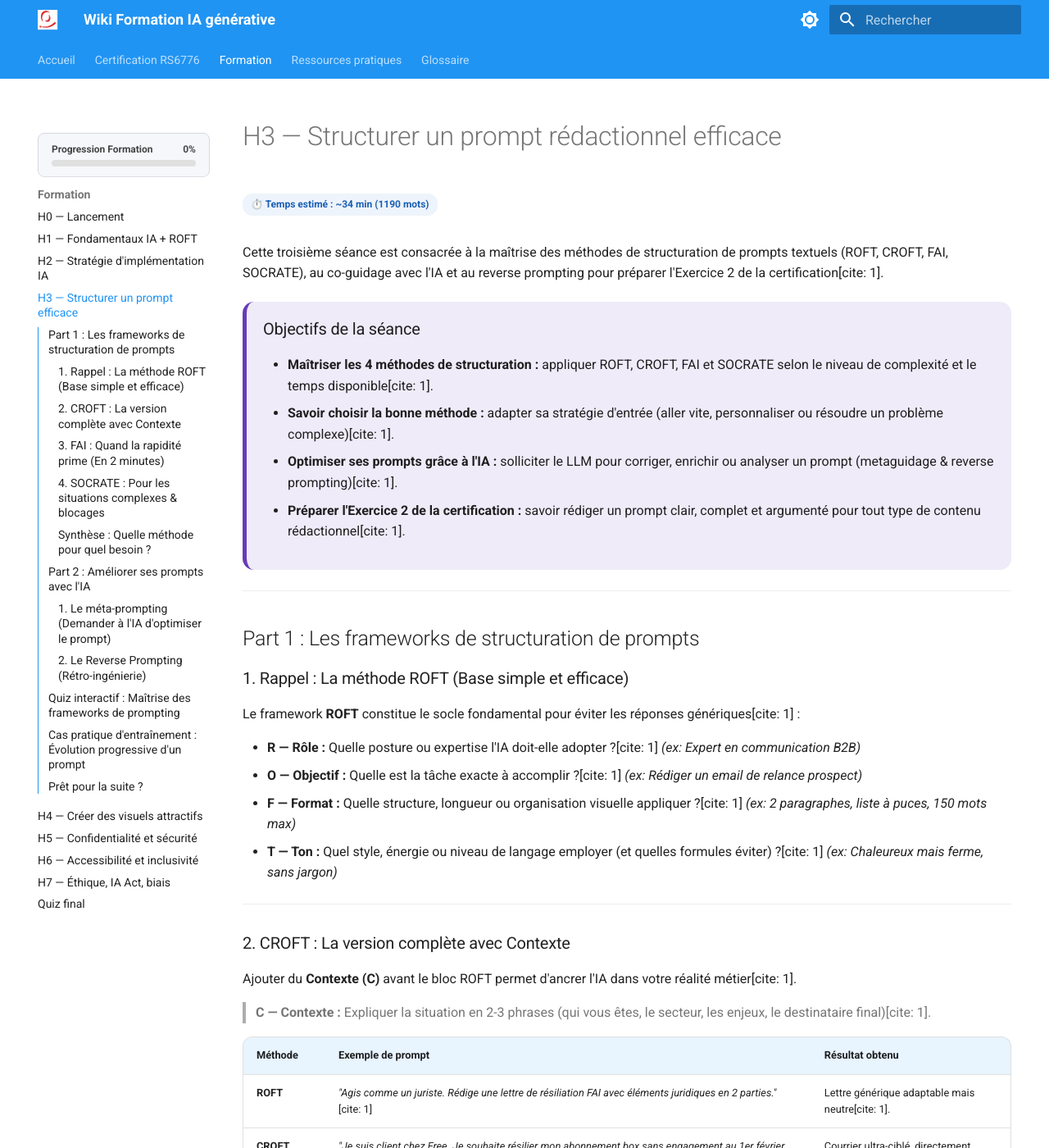
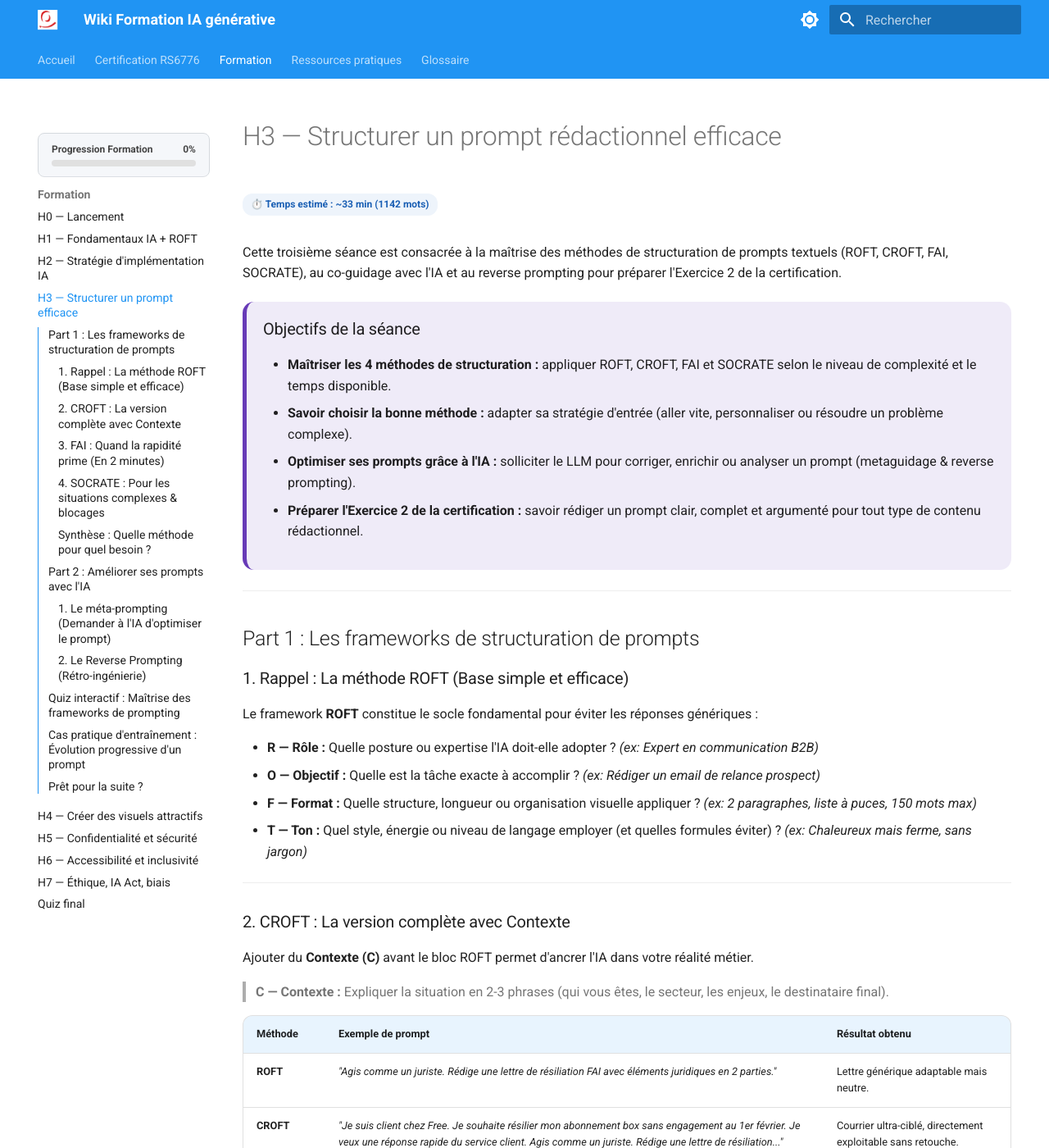
Before and after one commit to pierre-l-hue/wiki-formation-ia, an MkDocs documentation site: the page built from docs/formation/h3.md, in a window 1280 px wide and 1400 px high. Shown: the whole window at 82% size. Built offline with MkDocs 1.6.1 and Material for MkDocs 9.7.7, drawn with Linux system fonts in a browser that asks for light colours; some of the changed text lies outside the part shown.

Commit message:
Update h3.md

```diff
--- a/docs/formation/h3.md
+++ b/docs/formation/h3.md
@@ -1,14 +1,14 @@
 # H3 — Structurer un prompt rédactionnel efficace
 
-Cette troisième séance est consacrée à la maîtrise des méthodes de structuration de prompts textuels (ROFT, CROFT, FAI, SOCRATE), au co-guidage avec l'IA et au reverse prompting pour préparer l'Exercice 2 de la certification[cite: 1].
+Cette troisième séance est consacrée à la maîtrise des méthodes de structuration de prompts textuels (ROFT, CROFT, FAI, SOCRATE), au co-guidage avec l'IA et au reverse prompting pour préparer l'Exercice 2 de la certification.
 
 <div class="summary-box">
   <h3>Objectifs de la séance</h3>
   <ul>
-    <li><strong>Maîtriser les 4 méthodes de structuration :</strong> appliquer ROFT, CROFT, FAI et SOCRATE selon le niveau de complexité et le temps disponible[cite: 1].</li>
-    <li><strong>Savoir choisir la bonne méthode :</strong> adapter sa stratégie d'entrée (aller vite, personnaliser ou résoudre un problème complexe)[cite: 1].</li>
-    <li><strong>Optimiser ses prompts grâce à l'IA :</strong> solliciter le LLM pour corriger, enrichir ou analyser un prompt (metaguidage & reverse prompting)[cite: 1].</li>
-    <li><strong>Préparer l'Exercice 2 de la certification :</strong> savoir rédiger un prompt clair, complet et argumenté pour tout type de contenu rédactionnel[cite: 1].</li>
+    <li><strong>Maîtriser les 4 méthodes de structuration :</strong> appliquer ROFT, CROFT, FAI et SOCRATE selon le niveau de complexité et le temps disponible.</li>
+    <li><strong>Savoir choisir la bonne méthode :</strong> adapter sa stratégie d'entrée (aller vite, personnaliser ou résoudre un problème complexe).</li>
+    <li><strong>Optimiser ses prompts grâce à l'IA :</strong> solliciter le LLM pour corriger, enrichir ou analyser un prompt (metaguidage & reverse prompting).</li>
+    <li><strong>Préparer l'Exercice 2 de la certification :</strong> savoir rédiger un prompt clair, complet et argumenté pour tout type de contenu rédactionnel.</li>
   </ul>
 </div>
 
@@ -18,49 +18,49 @@ Cette troisième séance est consacrée à la maîtrise des méthodes de structu
 
 ### 1. Rappel : La méthode ROFT (Base simple et efficace)
 
-Le framework **ROFT** constitue le socle fondamental pour éviter les réponses génériques[cite: 1] :
+Le framework **ROFT** constitue le socle fondamental pour éviter les réponses génériques :
 
-* **R — Rôle :** Quelle posture ou expertise l'IA doit-elle adopter ?[cite: 1] *(ex: Expert en communication B2B)*
-* **O — Objectif :** Quelle est la tâche exacte à accomplir ?[cite: 1] *(ex: Rédiger un email de relance prospect)*
-* **F — Format :** Quelle structure, longueur ou organisation visuelle appliquer ?[cite: 1] *(ex: 2 paragraphes, liste à puces, 150 mots max)*
-* **T — Ton :** Quel style, énergie ou niveau de langage employer (et quelles formules éviter) ?[cite: 1] *(ex: Chaleureux mais ferme, sans jargon)*
+* **R — Rôle :** Quelle posture ou expertise l'IA doit-elle adopter ? *(ex: Expert en communication B2B)*
+* **O — Objectif :** Quelle est la tâche exacte à accomplir ? *(ex: Rédiger un email de relance prospect)*
+* **F — Format :** Quelle structure, longueur ou organisation visuelle appliquer ? *(ex: 2 paragraphes, liste à puces, 150 mots max)*
+* **T — Ton :** Quel style, énergie ou niveau de langage employer (et quelles formules éviter) ? *(ex: Chaleureux mais ferme, sans jargon)*
 
 ---
 
 ### 2. CROFT : La version complète avec Contexte
 
-Ajouter du **Contexte (C)** avant le bloc ROFT permet d'ancrer l'IA dans votre réalité métier[cite: 1].
+Ajouter du **Contexte (C)** avant le bloc ROFT permet d'ancrer l'IA dans votre réalité métier.
 
-> **C — Contexte :** Expliquer la situation en 2-3 phrases (qui vous êtes, le secteur, les enjeux, le destinataire final)[cite: 1].
+> **C — Contexte :** Expliquer la situation en 2-3 phrases (qui vous êtes, le secteur, les enjeux, le destinataire final).
 
 | Méthode | Exemple de prompt | Résultat obtenu |
 | :--- | :--- | :--- |
-| **ROFT** | *"Agis comme un juriste. Rédige une lettre de résiliation FAI avec éléments juridiques en 2 parties."*[cite: 1] | Lettre générique adaptable mais neutre[cite: 1]. |
-| **CROFT** | *"Je suis client chez Free. Je souhaite résilier mon abonnement box sans engagement au 1er février. Je veux une réponse rapide du service client. Agis comme un juriste. Rédige une lettre de résiliation..."*[cite: 1] | Courrier ultra-ciblé, directement exploitable sans retouche[cite: 1]. |
+| **ROFT** | *"Agis comme un juriste. Rédige une lettre de résiliation FAI avec éléments juridiques en 2 parties."* | Lettre générique adaptable mais neutre. |
+| **CROFT** | *"Je suis client chez Free. Je souhaite résilier mon abonnement box sans engagement au 1er février. Je veux une réponse rapide du service client. Agis comme un juriste. Rédige une lettre de résiliation..."* | Courrier ultra-ciblé, directement exploitable sans retouche. |
 
 ---
 
 ### 3. FAI : Quand la rapidité prime (En 2 minutes)
 
-Pour un besoin express, un brainstorming ou un court message, la méthode **FAI** va droit au but[cite: 1] :
+Pour un besoin express, un brainstorming ou un court message, la méthode **FAI** va droit au but :
 
-* **F — Formule :** La phrase simple qui résume la demande[cite: 1] *(ex: "Je cherche un nom d'entreprise de paysagisme")*.
-* **A — Action :** Ce que doit produire l'IA[cite: 1] *(ex: "Propose 15 noms sous forme de liste numérotée avec une explication pour chacun")*.
-* **I — Intention :** L'usage final et le public visé[cite: 1] *(ex: "Noms modernes et mémorables pour des particuliers propriétaires de maison")*.
+* **F — Formule :** La phrase simple qui résume la demande *(ex: "Je cherche un nom d'entreprise de paysagisme")*.
+* **A — Action :** Ce que doit produire l'IA *(ex: "Propose 15 noms sous forme de liste numérotée avec une explication pour chacun")*.
+* **I — Intention :** L'usage final et le public visé *(ex: "Noms modernes et mémorables pour des particuliers propriétaires de maison")*.
 
 ---
 
 ### 4. SOCRATE : Pour les situations complexes & blocages
 
-Lorsque le problème comporte des contraintes lourdes, des tensions ou des paramètres multiples, la méthode **SOCRATE** offre un cadrage chirurgical[cite: 1] :
+Lorsque le problème comporte des contraintes lourdes, des tensions ou des paramètres multiples, la méthode **SOCRATE** offre un cadrage chirurgical :
 
-* **S — Situation :** Quel est le problème initial ?[cite: 1] *(ex: Un fournisseur a du retard sur un paiement)*.
-* **O — Objectif :** Quel résultat précis est attendu ?[cite: 1] *(ex: Rédiger un email de relance)*.
-* **C — Contexte :** Quels sont les détails clés ?[cite: 1] *(ex: Je suis responsable logistique en PME, le fournisseur est habituellement fiable)*.
-* **R — Rôle :** Quelle posture adopter ?[cite: 1] *(ex: Responsable achats expérimenté)*.
-* **A — Attentes :** Structure, longueur, éléments indispensables[cite: 1] *(ex: 3 paragraphes, rappel de commande, impact trésorerie, délai)*.
-* **T — Ton :** Style et consignes d'attitude[cite: 1] *(ex: Courtois mais ferme, professionnel)*.
-* **E — Exemples / Variantes :** Exigence d'illustrations ou d'options[cite: 1] *(ex: Propose 2 variantes de ce mail)*.
+* **S — Situation :** Quel est le problème initial ? *(ex: Un fournisseur a du retard sur un paiement)*.
+* **O — Objectif :** Quel résultat précis est attendu ? *(ex: Rédiger un email de relance)*.
+* **C — Contexte :** Quels sont les détails clés ? *(ex: Je suis responsable logistique en PME, le fournisseur est habituellement fiable)*.
+* **R — Rôle :** Quelle posture adopter ? *(ex: Responsable achats expérimenté)*.
+* **A — Attentes :** Structure, longueur, éléments indispensables *(ex: 3 paragraphes, rappel de commande, impact trésorerie, délai)*.
+* **T — Ton :** Style et consignes d'attitude *(ex: Courtois mais ferme, professionnel)*.
+* **E — Exemples / Variantes :** Exigence d'illustrations ou d'options *(ex: Propose 2 variantes de ce mail)*.
 
 ---
 
@@ -70,28 +70,28 @@ Lorsque le problème comporte des contraintes lourdes, des tensions ou des param
   <div style="background: rgba(26, 95, 180, 0.05); border: 1px solid rgba(26, 95, 180, 0.2); border-radius: 8px; padding: 12px; text-align: center;">
     <strong style="color: #1a5fb4; display: block; margin-bottom: 4px;">FAI</strong>
     <span style="font-size: 12px; color: #666; display: block; margin-bottom: 8px;">(2 min)</span>
-    <span style="font-size: 13px;">Ultra-rapide, brainstorming, message express[cite: 1]</span>
+    <span style="font-size: 13px;">Ultra-rapide, brainstorming, message express</span>
   </div>
   <div style="background: rgba(26, 95, 180, 0.05); border: 1px solid rgba(26, 95, 180, 0.2); border-radius: 8px; padding: 12px; text-align: center;">
     <strong style="color: #1a5fb4; display: block; margin-bottom: 4px;">ROFT</strong>
     <span style="font-size: 12px; color: #666; display: block; margin-bottom: 8px;">(5 min)</span>
-    <span style="font-size: 13px;">Simple & direct, rédaction classique[cite: 1]</span>
+    <span style="font-size: 13px;">Simple & direct, rédaction classique</span>
   </div>
   <div style="background: rgba(26, 95, 180, 0.05); border: 1px solid rgba(26, 95, 180, 0.2); border-radius: 8px; padding: 12px; text-align: center;">
     <strong style="color: #1a5fb4; display: block; margin-bottom: 4px;">CROFT</strong>
     <span style="font-size: 12px; color: #666; display: block; margin-bottom: 8px;">(10 min)</span>
-    <span style="font-size: 13px;">Personnalisé avec contexte métier réel[cite: 1]</span>
+    <span style="font-size: 13px;">Personnalisé avec contexte métier réel</span>
   </div>
   <div style="background: rgba(26, 95, 180, 0.05); border: 1px solid rgba(26, 95, 180, 0.2); border-radius: 8px; padding: 12px; text-align: center;">
     <strong style="color: #1a5fb4; display: block; margin-bottom: 4px;">SOCRATE</strong>
     <span style="font-size: 12px; color: #666; display: block; margin-bottom: 8px;">(Cas complexes)</span>
-    <span style="font-size: 13px;">Contraintes lourdes, litiges, blocages[cite: 1]</span>
+    <span style="font-size: 13px;">Contraintes lourdes, litiges, blocages</span>
   </div>
 </div>
 
 <div class="good-reflex-box">
   <h3>Bon réflexe : Combiner les méthodes !</h3>
-  <p>Rien ne vous empêche d'associer les frameworks[cite: 1]. Vous pouvez utiliser le cadre <strong>ROFT</strong> pour structurer votre demande globale, tout en y intégrant un élément <strong>SOCRATE</strong> (comme l'ajout d'exemples ou la gestion d'une objection spécifique)[cite: 1].</p>
+  <p>Rien ne vous empêche d'associer les frameworks. Vous pouvez utiliser le cadre <strong>ROFT</strong> pour structurer votre demande globale, tout en y intégrant un élément <strong>SOCRATE</strong> (comme l'ajout d'exemples ou la gestion d'une objection spécifique).</p>
 </div>
 
 ---
@@ -100,24 +100,24 @@ Lorsque le problème comporte des contraintes lourdes, des tensions ou des param
 
 ### 1. Le méta-prompting (Demander à l'IA d'optimiser le prompt)
 
-Vous n'avez pas besoin de concevoir le prompt parfait du premier coup[cite: 1]. Vous pouvez utiliser le LLM comme un coach en prompting[cite: 1] :
+Vous n'avez pas besoin de concevoir le prompt parfait du premier coup. Vous pouvez utiliser le LLM comme un coach en prompting :
 
 <div class="good-reflex-box">
   <h3>Script d'optimisation de prompt</h3>
-  <p><strong>Étape 1 :</strong> Envoyez votre prompt initial simple[cite: 1].<br>
+  <p><strong>Étape 1 :</strong> Envoyez votre prompt initial simple.<br>
   <strong>Étape 2 :</strong> Relancez immédiatement avec la consigne suivante :</p>
   <blockquote>
-    « Je viens de te donner ce prompt : [Copier votre prompt initial]. Comment pourrais-je l'améliorer pour obtenir une réponse encore plus précise et professionnelle ? Donne-moi une version améliorée selon le framework CROFT et explique tes modifications. »[cite: 1]
+    « Je viens de te donner ce prompt : [Copier votre prompt initial]. Comment pourrais-je l'améliorer pour obtenir une réponse encore plus précise et professionnelle ? Donne-moi une version améliorée selon le framework CROFT et explique tes modifications. »
   </blockquote>
 </div>
 
-Cette approche permet de **comprendre les oublis** (manque de ton, format flou), de **gagner en clarté** et d'instaurer une **boucle d'amélioration continue**[cite: 1].
+Cette approche permet de **comprendre les oublis** (manque de ton, format flou), de **gagner en clarté** et d'instaurer une **boucle d'amélioration continue**.
 
 ---
 
 ### 2. Le Reverse Prompting (Rétro-ingénierie)
 
-Le *Reverse Prompting* consiste à jouer les détectives : vous fournissez à l'IA un texte particulièrement réussi et vous lui demandez de **déduire le prompt exact** qui a permis de le générer[cite: 1].
+Le *Reverse Prompting* consiste à jouer les détectives : vous fournissez à l'IA un texte particulièrement réussi et vous lui demandez de **déduire le prompt exact** qui a permis de le générer.
 
 <div style="display: flex; align-items: center; justify-content: space-between; background: rgba(0,0,0,0.03); border: 1px solid rgba(0,0,0,0.1); border-radius: 8px; padding: 12px 16px; margin: 16px 0; gap: 8px; flex-wrap: wrap;">
   <div style="flex: 1; min-width: 140px; text-align: center; background: #fff; padding: 8px; border-radius: 6px; border: 1px solid #e0e0e0; font-size: 13px; font-weight: 600;">
@@ -133,7 +133,7 @@ Le *Reverse Prompting* consiste à jouer les détectives : vous fournissez à l'
   </div>
 </div>
 
-* **Cas d'usage :** Analyser un excellent post de concurrent, une lettre type parfaite ou une note d'analyse pertinente pour en extraire la "recette" sous forme de prompt réutilisable[cite: 1].
+* **Cas d'usage :** Analyser un excellent post de concurrent, une lettre type parfaite ou une note d'analyse pertinente pour en extraire la "recette" sous forme de prompt réutilisable.
 
 ---
 
@@ -284,17 +284,17 @@ Le *Reverse Prompting* consiste à jouer les détectives : vous fournissez à l'
 
 <div class="warning-practice-box">
   <h3>Mise en situation : Recrutement d'un assistant administratif dans une PME</h3>
-  <p><strong>Objectif :</strong> Expérimenter la montée en puissance de la structuration pour mesurer l'écart de qualité dans les réponses générées[cite: 1].</p>
+  <p><strong>Objectif :</strong> Expérimenter la montée en puissance de la structuration pour mesurer l'écart de qualité dans les réponses générées.</p>
 
   <ol>
     <li>
-      <strong>Étape 1 — Prompt ROFT :</strong> Rédigez un prompt basique (Rôle, Objectif, Format, Ton) pour générer une offre d'emploi d'assistant administratif[cite: 1].
+      <strong>Étape 1 — Prompt ROFT :</strong> Rédigez un prompt basique (Rôle, Objectif, Format, Ton) pour générer une offre d'emploi d'assistant administratif.
     </li>
     <li>
-      <strong>Étape 2 — Amélioration CROFT :</strong> Ajoutez du Contexte précis (secteur de la PME, taille de l'équipe, ambiance, valeurs clés). Relancez le modèle et comparez les réponses[cite: 1].
+      <strong>Étape 2 — Amélioration CROFT :</strong> Ajoutez du Contexte précis (secteur de la PME, taille de l'équipe, ambiance, valeurs clés). Relancez le modèle et comparez les réponses.
     </li>
     <li>
-      <strong>Étape 3 — Gestion du problème complexe avec SOCRATE :</strong> Intégrez une contrainte lourde (ex: <em>le salaire proposé est légèrement sous le marché, il faut compenser par d'autres avantages comme le télétravail, l'autonomie et la formation</em>)[cite: 1]. Analysez la réactivité du modèle.
+      <strong>Étape 3 — Gestion du problème complexe avec SOCRATE :</strong> Intégrez une contrainte lourde (ex: <em>le salaire proposé est légèrement sous le marché, il faut compenser par d'autres avantages comme le télétravail, l'autonomie et la formation</em>). Analysez la réactivité du modèle.
     </li>
   </ol>
 </div>
@@ -304,9 +304,9 @@ Le *Reverse Prompting* consiste à jouer les détectives : vous fournissez à l'
 <div class="summary-box">
   <h3>Bilan de la séance H3</h3>
   <ul>
-    <li><strong>Structure systématique :</strong> Choisir la bonne méthode (FAI, ROFT, CROFT, SOCRATE) selon le temps et la complexité du besoin[cite: 1].</li>
-    <li><strong>Assistance par l'IA :</strong> Ne pas hésiter à faire optimiser ses prompts par le LLM ou à utiliser le Reverse Prompting[cite: 1].</li>
-    <li><strong>Préparation à l'Examen :</strong> Un bon prompt professionnel doit être explicite, cadré et contextualisé pour garantir un résultat directement exploitable[cite: 1].</li>
+    <li><strong>Structure systématique :</strong> Choisir la bonne méthode (FAI, ROFT, CROFT, SOCRATE) selon le temps et la complexité du besoin.</li>
+    <li><strong>Assistance par l'IA :</strong> Ne pas hésiter à faire optimiser ses prompts par le LLM ou à utiliser le Reverse Prompting.</li>
+    <li><strong>Préparation à l'Examen :</strong> Un bon prompt professionnel doit être explicite, cadré et contextualisé pour garantir un résultat directement exploitable.</li>
   </ul>
 </div>
 
```
